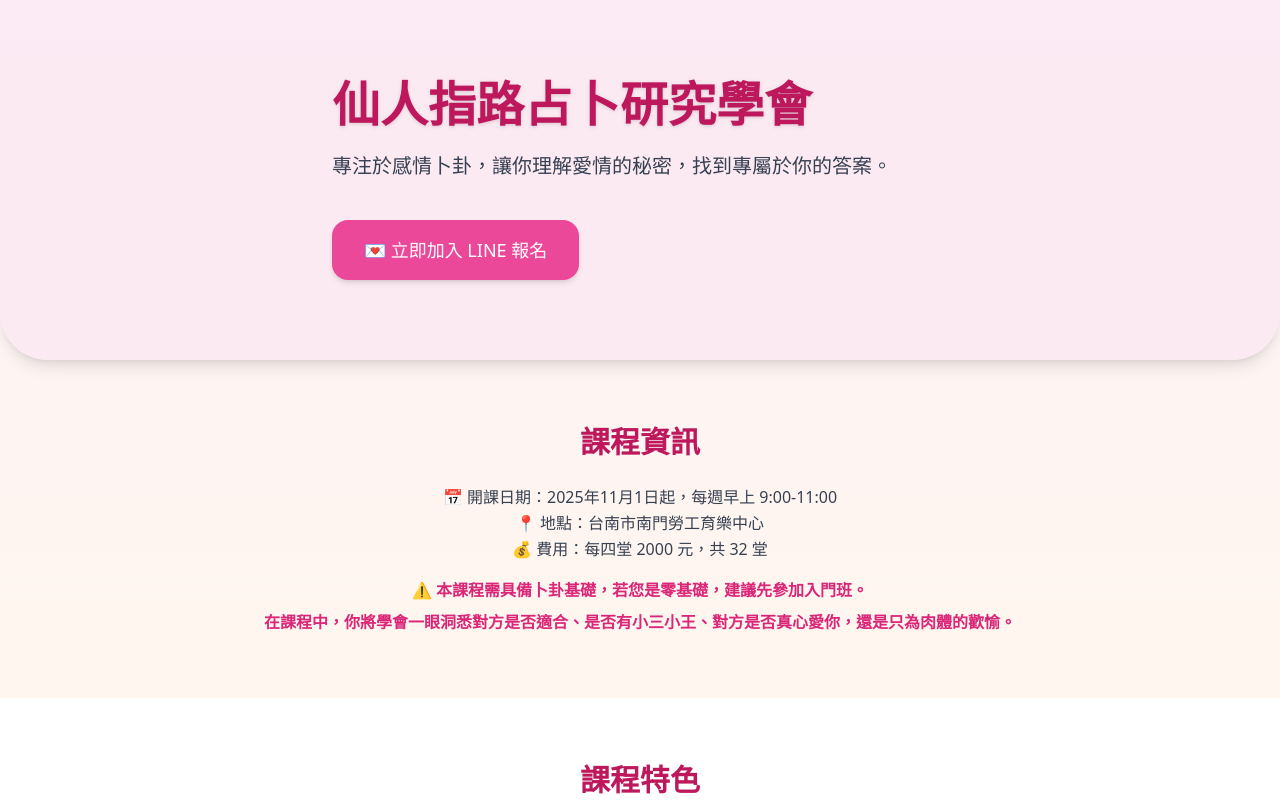
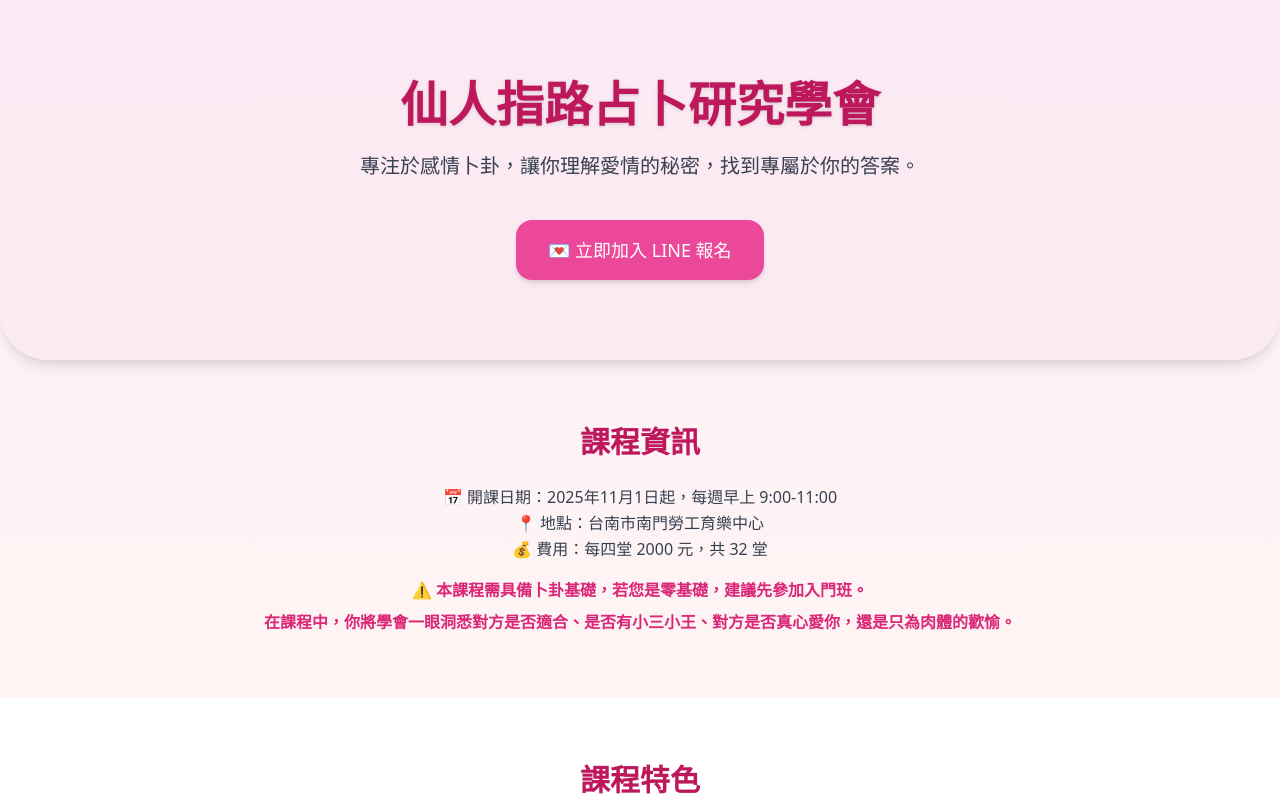
Before and after one commit to chin30182138/love, a plain HTML site: page index.html in a window 1280 px wide. Shown: the top 801 px of the page. Drawn offline with nearby package versions, Linux system fonts and the light colour scheme.

Commit message:
Update index.html

```diff
--- a/index.html
+++ b/index.html
@@ -5,35 +5,23 @@
   <meta name="viewport" content="width=device-width, initial-scale=1.0" />
   <title>仙人指路占卜研究學會 - 感情卜卦教學課程</title>
   <script src="https://cdn.tailwindcss.com"></script>
-    <style>
-        /* 確保 html 和 body 佔滿整個視窗高度，以便內容超出時可以捲動 */
-        html, body {
-            height: 100%;
-            min-height: 100vh;
-            /* 移除 body 上的 relative，除非有明確的 absolute 子元素需要參考它 */
-            /* 如果不需要，請刪除這行或確保它沒有影響捲動 */
-            /* position: static; */
-        }
-    </style>
 </head>
 <body class="bg-gradient-to-b from-pink-50 to-orange-50 text-gray-800">
+
   <!-- Hero 區塊 -->
-    <section class="relative z-10 flex flex-col md:flex-row items-center justify-center text-center md:text-left py-20 px-6 bg-pink-100/70 rounded-b-[3rem] shadow-lg">
-        <!-- 插畫圖像 -->
-
-        <!-- 文字內容 -->
-        <div class="md:w-1/2">
+  <section class="text-center py-20 px-6 bg-pink-100/70 rounded-b-[3rem] shadow-lg">
     <h1 class="text-4xl md:text-5xl font-extrabold text-pink-700 mb-6 drop-shadow">
       仙人指路占卜研究學會
     </h1>
     <p class="text-lg md:text-xl text-gray-700 mb-6">
       專注於感情卜卦，讓你理解愛情的秘密，找到專屬於你的答案。
     </p>
-            <a href="https://line.me/ti/p/-MjNOiY2CG" target="_blank" rel="noopener noreferrer" class="mt-4 inline-block px-8 py-4 rounded-2xl bg-pink-500 text-white text-lg shadow-md hover:bg-pink-600 transition">
+    <a href="https://line.me/ti/p/-MjNOiY2CG" target="_blank" rel="noopener noreferrer"
+       class="mt-4 inline-block px-8 py-4 rounded-2xl bg-pink-500 text-white text-lg shadow-md hover:bg-pink-600 transition">
       💌 立即加入 LINE 報名
     </a>
-        </div>
   </section>
+
   <!-- 課程資訊 -->
   <section class="py-16 px-6 max-w-5xl mx-auto text-center">
     <h2 class="text-3xl font-bold text-pink-700 mb-6">課程資訊</h2>
@@ -49,6 +37,7 @@
       在課程中，你將學會一眼洞悉對方是否適合、是否有小三小王、對方是否真心愛你，還是只為肉體的歡愉。
     </p>
   </section>
+
   <!-- 課程特色 -->
   <section class="py-16 px-6 bg-white">
     <h2 class="text-3xl font-bold text-center text-pink-700 mb-10">課程特色</h2>
@@ -67,6 +56,7 @@
       </div>
     </div>
   </section>
+
   <!-- 學員見證 -->
   <section class="py-16 px-6 bg-pink-50">
     <h2 class="text-3xl font-bold text-center text-pink-700 mb-10">學員見證 🌸</h2>
@@ -81,15 +71,20 @@
       </div>
     </div>
   </section>
+
   <!-- CTA 報名 -->
   <section class="py-20 px-6 text-center bg-pink-100/50 rounded-t-[3rem]">
-        <h2 class="text-3xl font-bold text-pink-700 mb-4"> 想開始一段自我與愛情的探索旅程嗎？ </h2>
+    <h2 class="text-3xl font-bold text-pink-700 mb-4">
+      想開始一段自我與愛情的探索旅程嗎？
+    </h2>
     <p class="text-gray-700 mb-6">
       立即加入我們的感情卜卦教學課程，學會洞悉愛情的智慧。
     </p>
-        <a href="https://line.me/ti/p/-MjNOiY2CG" target="_blank" rel="noopener noreferrer" class="px-10 py-4 rounded-2xl bg-pink-500 text-white text-lg shadow-md hover:bg-pink-600 transition">
+    <a href="https://line.me/ti/p/-MjNOiY2CG" target="_blank" rel="noopener noreferrer"
+       class="px-10 py-4 rounded-2xl bg-pink-500 text-white text-lg shadow-md hover:bg-pink-600 transition">
       我要報名
     </a>
   </section>
+
 </body>
 </html>
```
Lines whose indentation alone changed are shown as unchanged.
